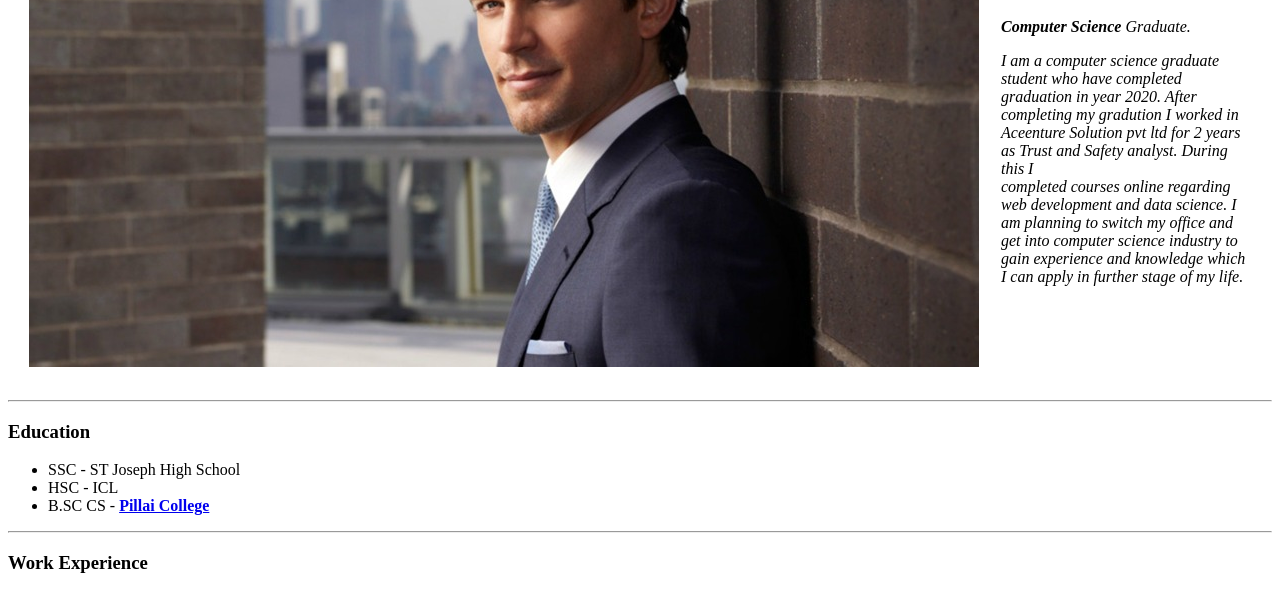
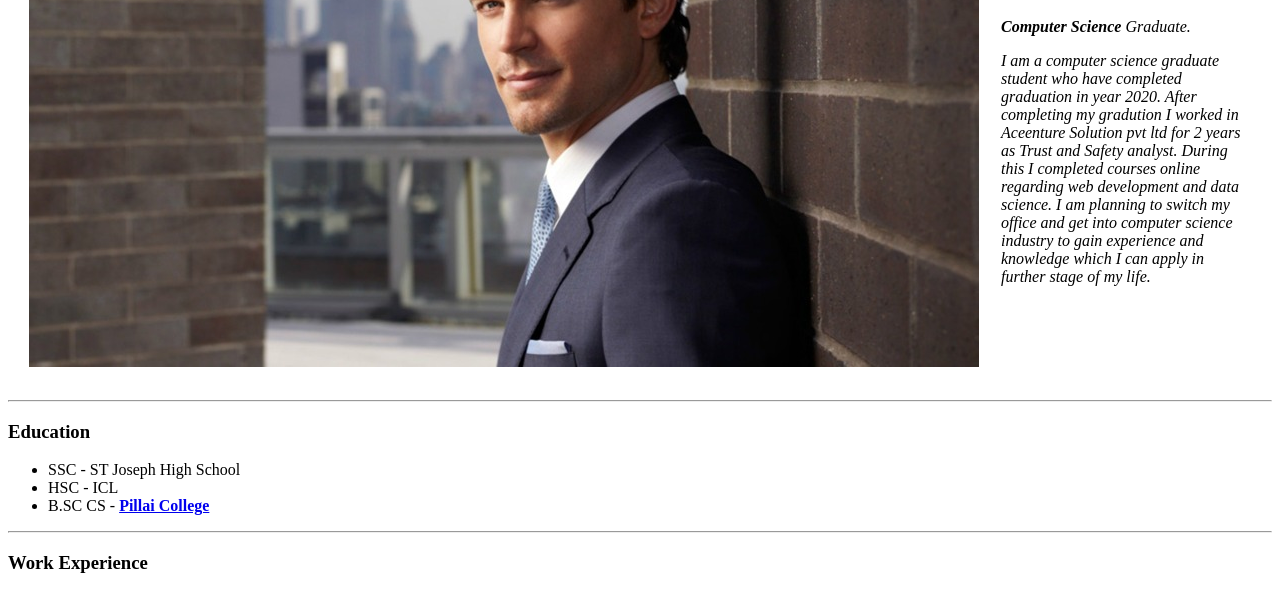
Before and after one commit to Aniikett24/cv, a plain HTML site: page index.html in a window 1280 px wide. Shown: the part 196-786 px from the top of the page. Drawn offline with Linux system fonts and the light colour scheme.

Commit message:
updated <br> tag in paragraph

```diff
--- a/index.html
+++ b/index.html
@@ -14,7 +14,7 @@
         <h1> Aniket Ekambekar </h1>
         <p><em> <strong>Computer Science </strong> Graduate. </em></p>
         <p><em> I am a computer science graduate student who have completed graduation in year 2020. After completing my gradution I worked in Aceenture Solution pvt ltd for 2 years as Trust and Safety analyst.
-            During this I <br> completed courses online regarding web development and data science. I am planning to switch my office and get into computer science industry to gain experience and knowledge which I can apply in further stage of my
+            During this I completed courses online <br> regarding web development and data science. I am planning to switch my office and get into computer science industry to gain experience and knowledge which I can apply in further stage of my
             life.</em></p>
       </td>
     </tr>
```
